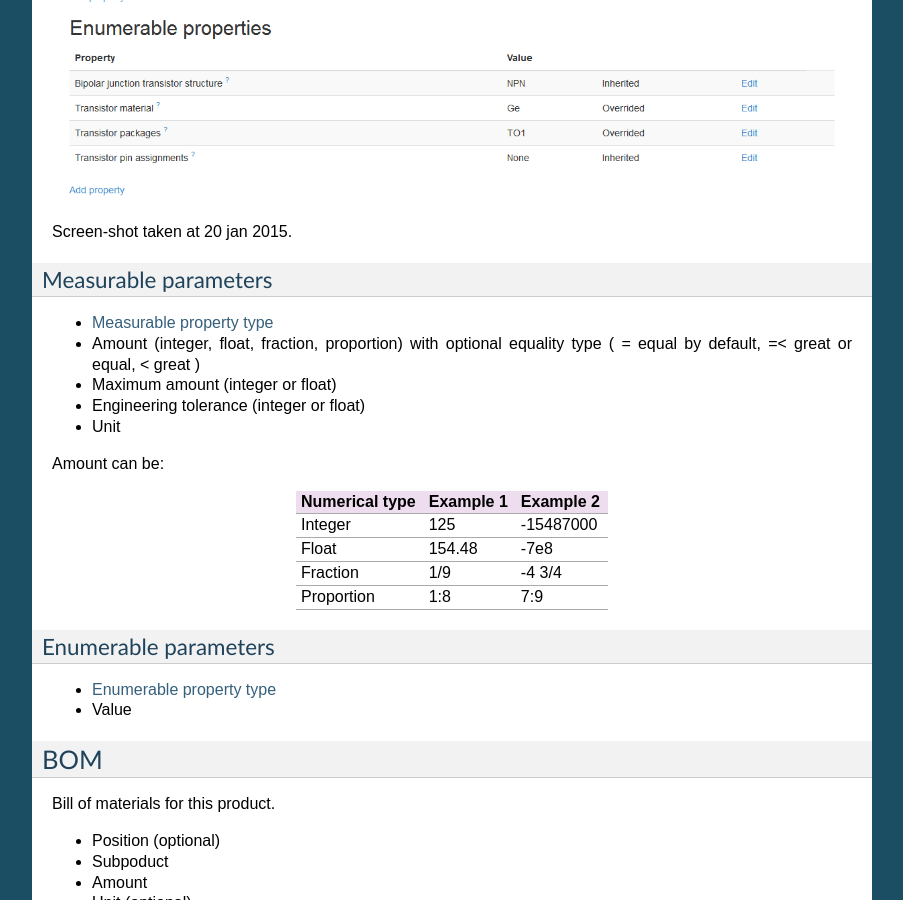
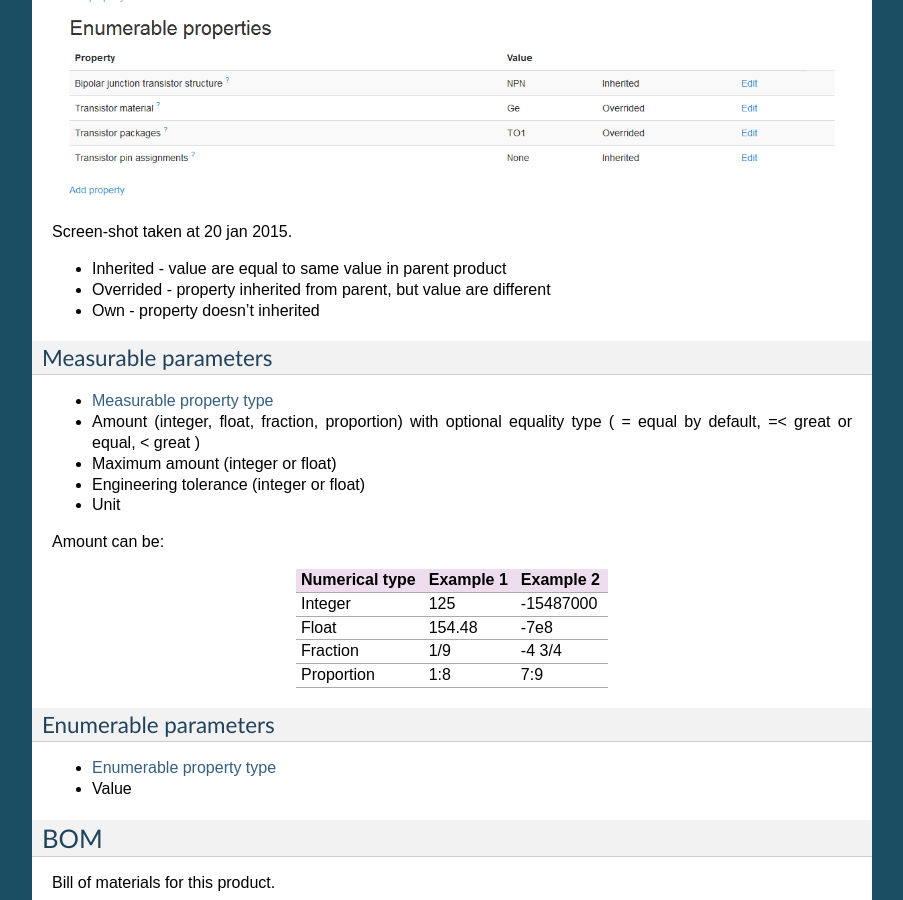
Before and after one commit to NaiveShark/NaiveSharkComDoc, a Sphinx documentation site: the page built from docs/product.rst, in a window 1280 px wide and 900 px high, scrolled down 3163 px. Shown: the whole window, without its empty margins (198-1101 px from the left). Built offline with Sphinx 7.4.7, drawn with Linux system fonts in a browser that asks for light colours.

Commit message:
Про наследование свойств

```diff
--- a/docs/product.rst
+++ b/docs/product.rst
@@ -98,7 +98,9 @@ For overview - see the screen-shot of example `102NU70 Bipolar transistor <http:
 .. image:: img/site/product/102NU70_NaiveShark_product.png
 Screen-shot taken at 20 jan 2015.
 
-
+* Inherited - value are equal to same value in parent product
+* Overrided - property inherited from parent, but value are different
+* Own - property doesn't inherited
 
 Measurable parameters
 ^^^^^^^^^^^^^^^^^^^^^
```
